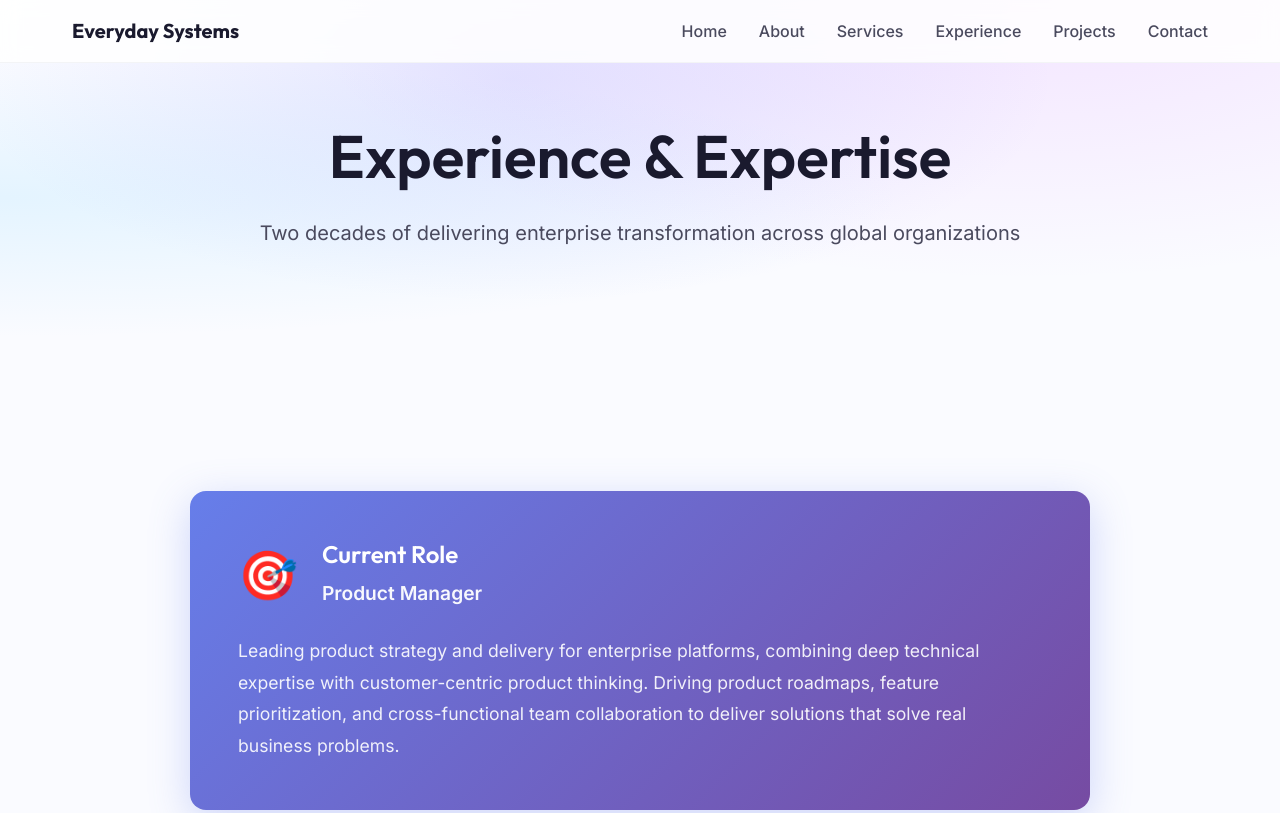
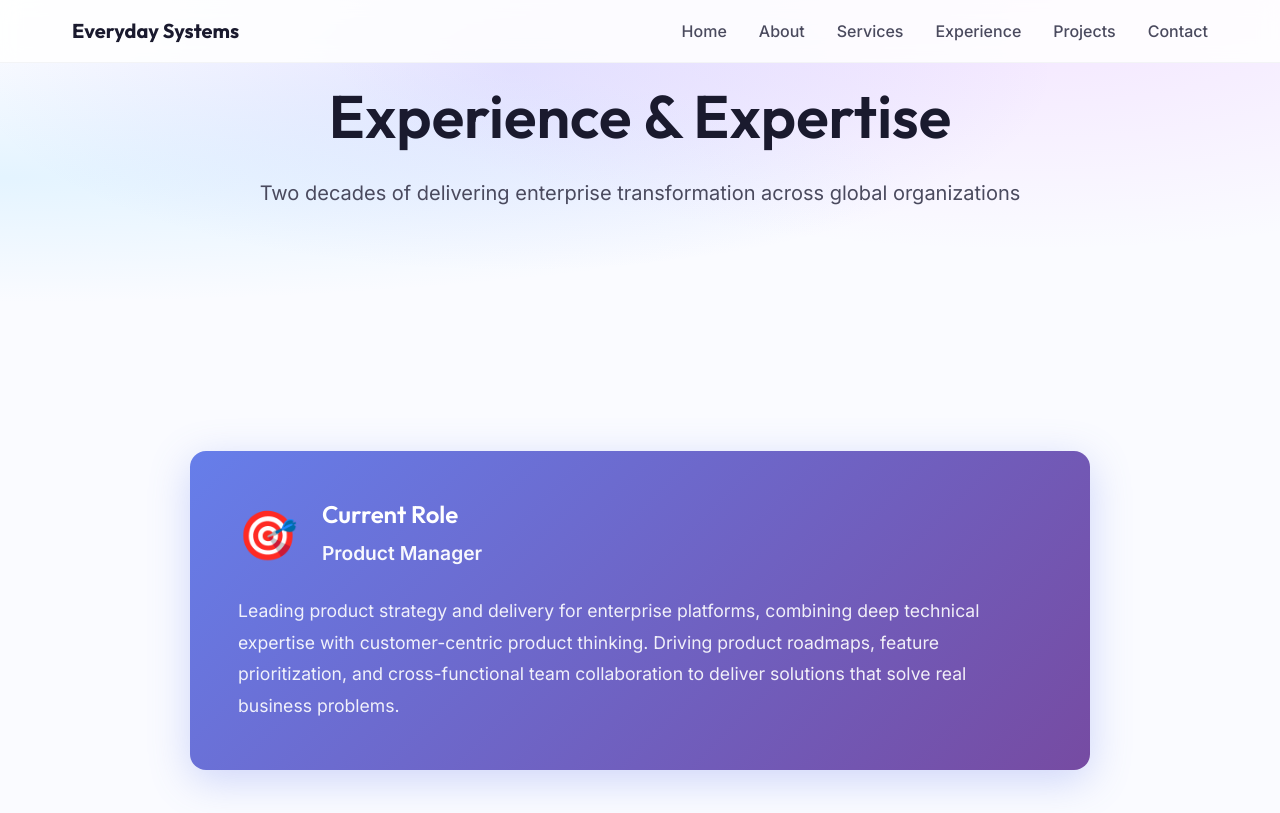
Before and after one commit to kanwarsx-prog/everyday-systems, a website: page about.html in a window 1280 px wide. Shown: the top 813 px of the page. Drawn offline with Linux system fonts and the light colour scheme.

Commit message:
Further reduce hero section to 20vh and padding to 80px to minimize empty space

```diff
--- a/about.html
+++ b/about.html
@@ -39,7 +39,7 @@
     </nav>
 
     <!-- Page Hero -->
-    <section class="hero" id="home" style="min-height: 30vh; padding-top: 120px;">
+    <section class="hero" id="home" style="min-height: 20vh; padding-top: 80px;">
         <div class="container">
             <div class="hero-content" style="text-align: center;">
                 <h1>Experience & Expertise</h1>
```
Also changed, not shown: contact.html (+1 -1 lines), experience.html (+1 -1 lines), projects.html (+1 -1 lines), services.html (+1 -1 lines).
